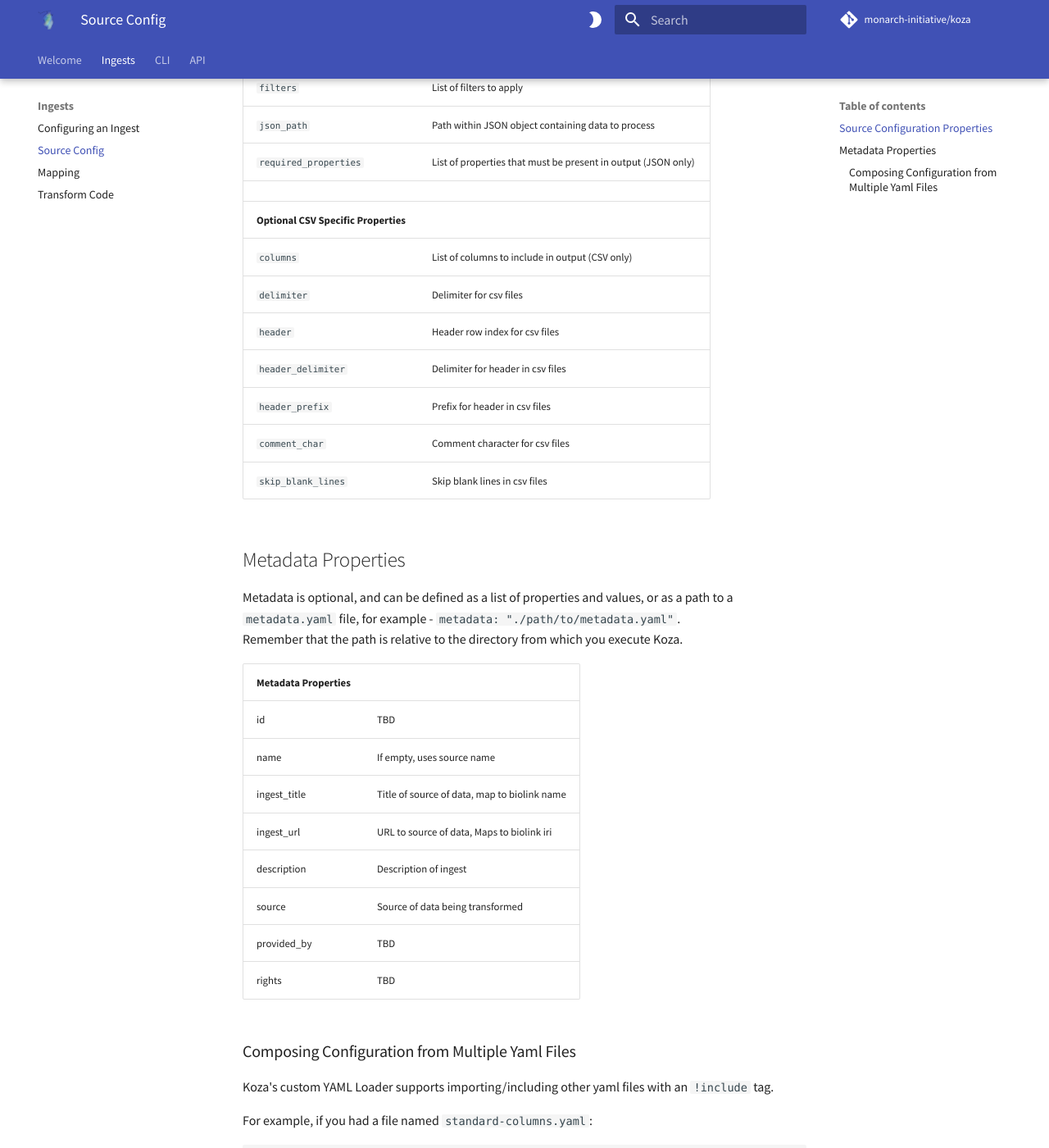
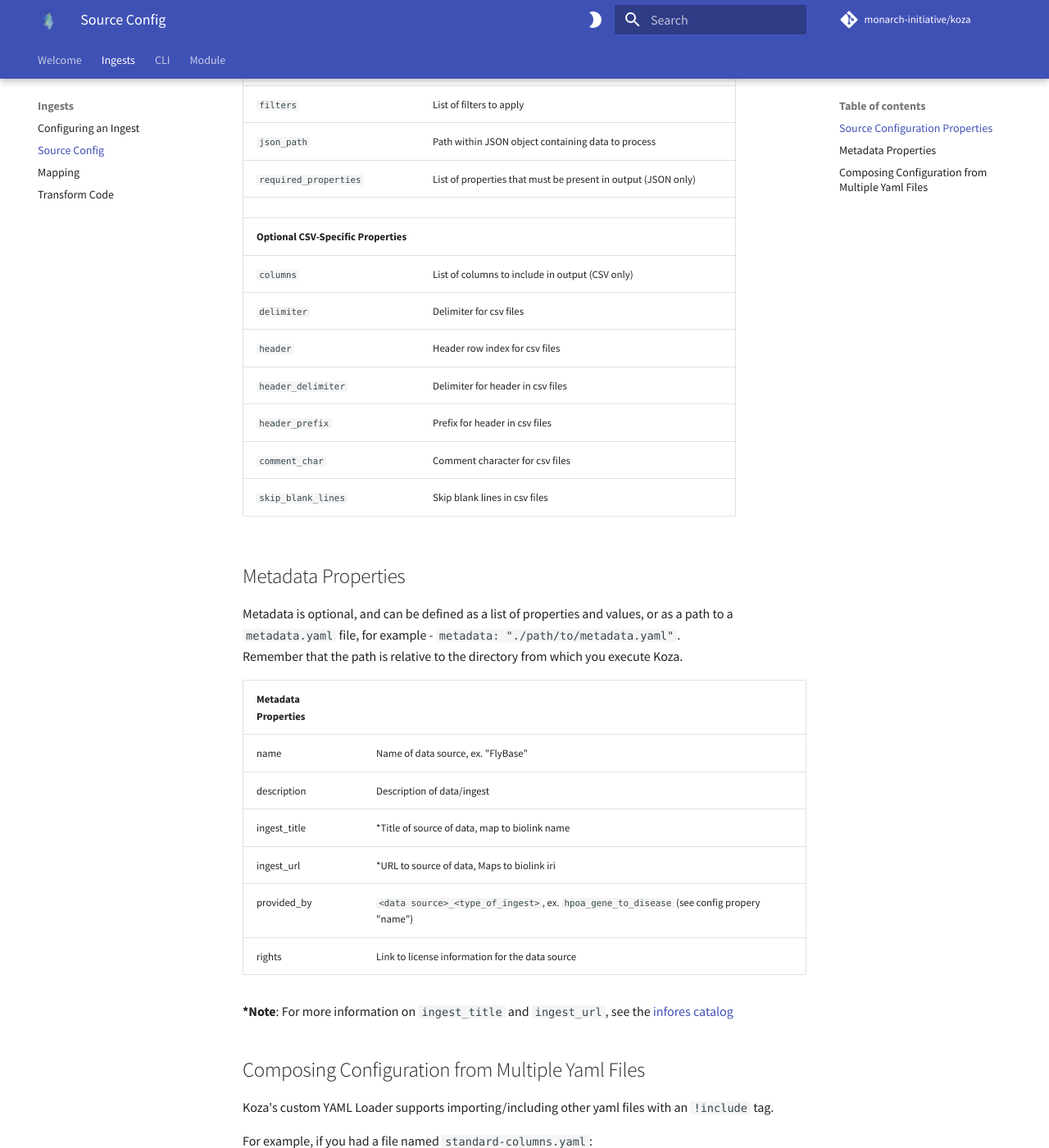
Before and after one commit to monarch-initiative/koza, an MkDocs documentation site: the page built from docs/Ingests/source_config.md, in a window 1280 px wide and 1400 px high, scrolled down 1022 px. Shown: the whole window at 82% size. Built offline with MkDocs 1.6.1 and Material for MkDocs 9.7.7, drawn with Linux system fonts in a browser that asks for light colours; some web fonts are replaced; comment, search, counter and statistics services are not loaded; some of the changed text lies outside the part shown.

Commit message:
update docs, examples/tests, and biolink and typer versions

```diff
--- a/docs/Ingests/source_config.md
+++ b/docs/Ingests/source_config.md
@@ -6,7 +6,7 @@
 
 | **Required properties**              |                                                                                                     |
 | ------------------------------------ | --------------------------------------------------------------------------------------------------- |
-| `name`                               | Name of the source                                                                                  |
+| `name`                               | Name of the data ingest, as `<data source>_<type_of_ingest>`, <br/>ex. `hpoa_gene_to_disease`       |
 | `files`                              | List of files to process                                                                            |
 |                                      |                                                                                                     |
 | **Optional properties**              |                                                                                                     |
@@ -24,7 +24,7 @@
 | `json_path`                          | Path within JSON object containing data to process                                                  |
 | `required_properties`                | List of properties that must be present in output (JSON only)                                       |
 |                                      |                                                                                                     |
-| **Optional CSV Specific Properties** |                                                                                                     |
+| **Optional CSV-Specific Properties** |                                                                                                     |
 | `columns`                            | List of columns to include in output (CSV only)                                                     |
 | `delimiter`                          | Delimiter for csv files                                                                             |
 | `header`                             | Header row index for csv files                                                                      |
@@ -39,18 +39,18 @@
 for example - `metadata: "./path/to/metadata.yaml"`.
 Remember that the path is relative to the directory from which you execute Koza.
 
-| **Metadata Properties** |                                              |
-| ----------------------- | -------------------------------------------- |
-| id                      | TBD                                          |
-| name                    | If empty, uses source name                   |
-| ingest_title            | Title of source of data, map to biolink name |
-| ingest_url              | URL to source of data, Maps to biolink iri   |
-| description             | Description of ingest                        |
-| source                  | Source of data being transformed             |
-| provided_by             | TBD                                          |
-| rights                  | TBD                                          |
+| **Metadata Properties** |                                                                                          |
+| ----------------------- | ---------------------------------------------------------------------------------------- |
+| name                    | Name of data source, ex. "FlyBase"                                                       |
+| description             | Description of data/ingest                                                               |
+| ingest_title            | \*Title of source of data, map to biolink name                                           |
+| ingest_url              | \*URL to source of data, Maps to biolink iri                                             |
+| provided_by             | `<data source>_<type_of_ingest>`, ex. `hpoa_gene_to_disease` (see config propery "name") |
+| rights                  | Link to license information for the data source                                          |
 
-### Composing Configuration from Multiple Yaml Files
+**\*Note**: For more information on `ingest_title` and `ingest_url`, see the [infores catalog](https://biolink.github.io/information-resource-registry/infores_catalog.yaml)
+
+## Composing Configuration from Multiple Yaml Files
 
 Koza's custom YAML Loader supports importing/including other yaml files with an `!include` tag.
 
--- a/mkdocs.yaml
+++ b/mkdocs.yaml
@@ -13,7 +13,7 @@
     - Mapping: 'Ingests/mapping.md'
     - Transform Code: 'Ingests/transform.md'
   - CLI: 'Usage/CLI.md'
-  - API: 'Usage/API.md'
+  - Module: 'Usage/Module.md'
 
 
 theme:
--- a/pyproject.toml
+++ b/pyproject.toml
@@ -21,8 +21,7 @@
 pyyaml = ">=5.0.0"
 requests = "^2.24.0"
 ordered-set = ">=4.1.0"
-typer = "^0.7.0"
-typer-cli = "^0.0.13"
+typer = "^0.12.3"
 loguru = "*"
 sssom = ">=0.4"
 
@@ -30,7 +29,7 @@
 black = "^23.10.0"
 ruff = "*"
 pytest = ">=6.0.0"
-biolink-model = ">=3.6"
+biolink-model = ">=4.2"
 dask = ">=2022.5.2"
 mkdocs = ">=1.4.2"
 mkdocs-material = ">=9.1.16"
```
Also changed, not shown: docs/Ingests/transform.md (+16 -8 lines), docs/Usage/Module.md (renamed from docs/Usage/API.md), 12 other files.
